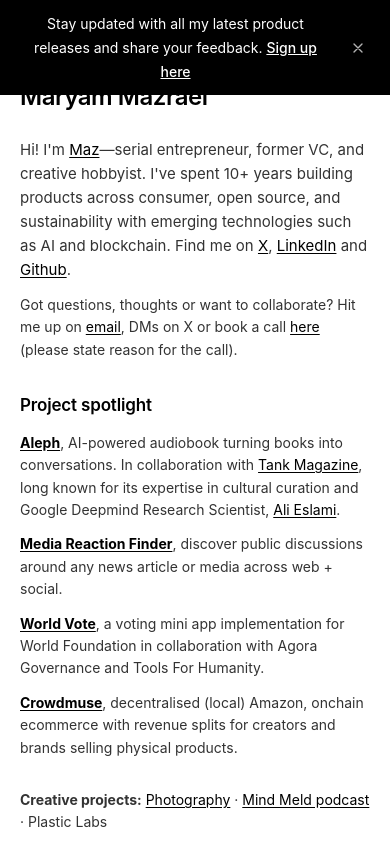
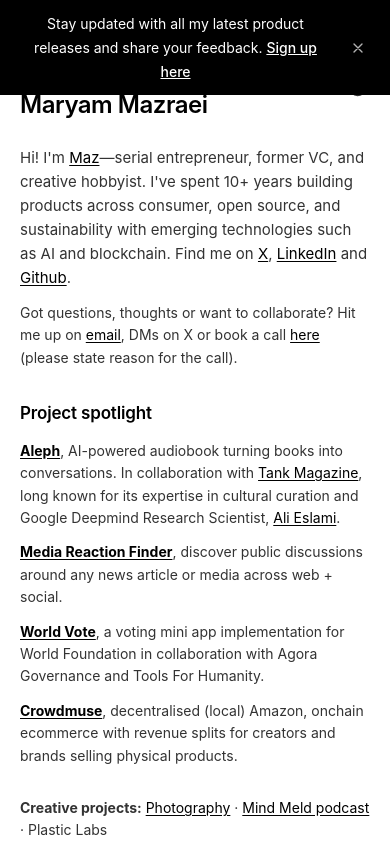
Before and after one commit to mmazco/website, a Next.js app: page / in a window 390 px wide. Shown: the top 844 px of the page. Built offline with nearby package versions, Linux system fonts and the light colour scheme.

Commit message:
Increase mobile spacing further to prevent clash with banner

```diff
--- a/app/globals.css
+++ b/app/globals.css
@@ -586,7 +586,7 @@ body {
     height: auto;
     min-height: auto;
     position: relative;
-    padding: 82px 25px 40px 25px;
+    padding: 90px 25px 40px 25px;
   }
 
   .left-content {
@@ -653,7 +653,7 @@ body {
   }
 
   .theme-toggle {
-    top: 60px;
+    top: 70px;
     right: 15px;
   }
 
@@ -739,7 +739,7 @@ body {
 
 @media (max-width: 480px) {
   .left-panel {
-    padding: 77px 20px 30px 20px;
+    padding: 85px 20px 30px 20px;
   }
 
   .left-content h1 {
```
